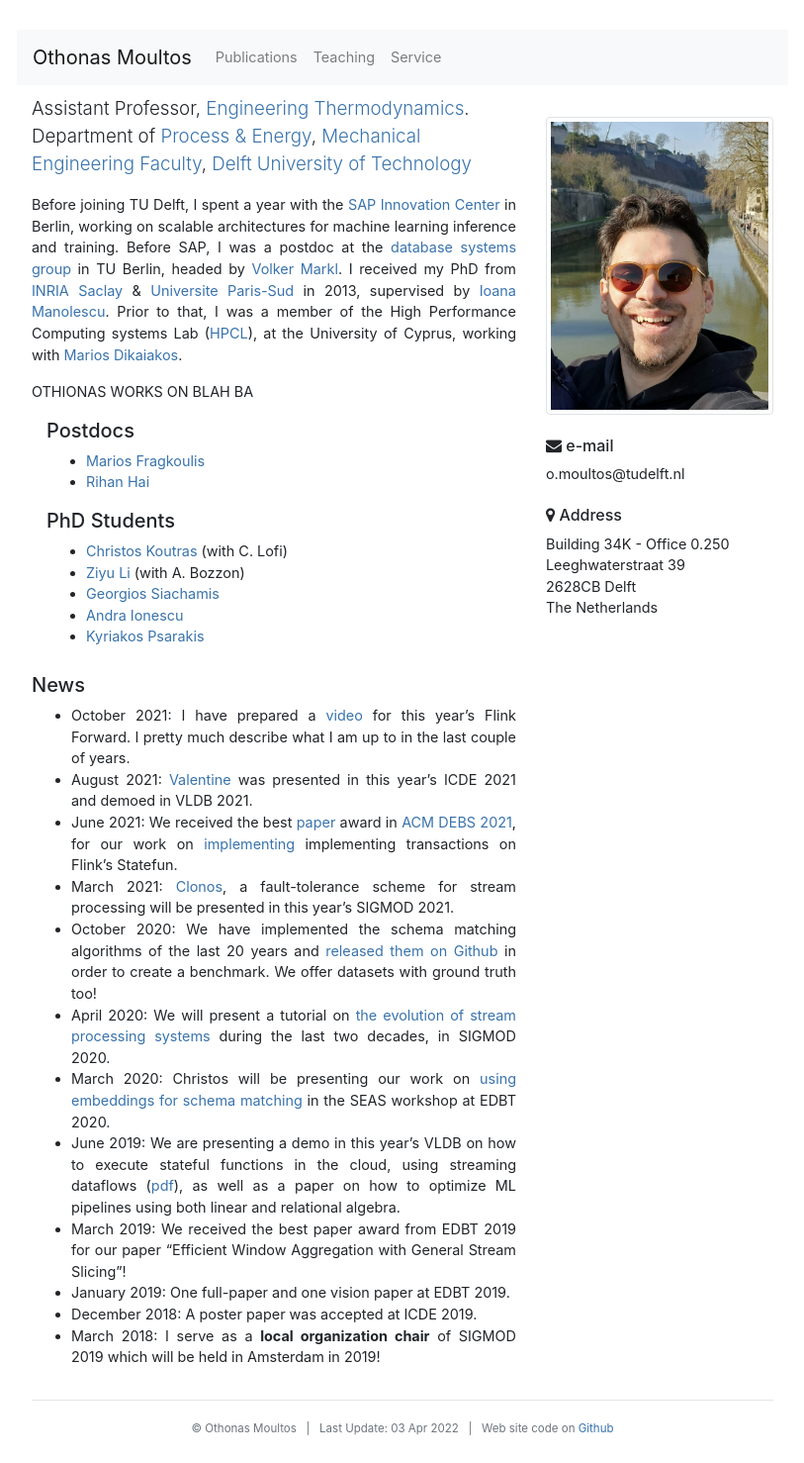
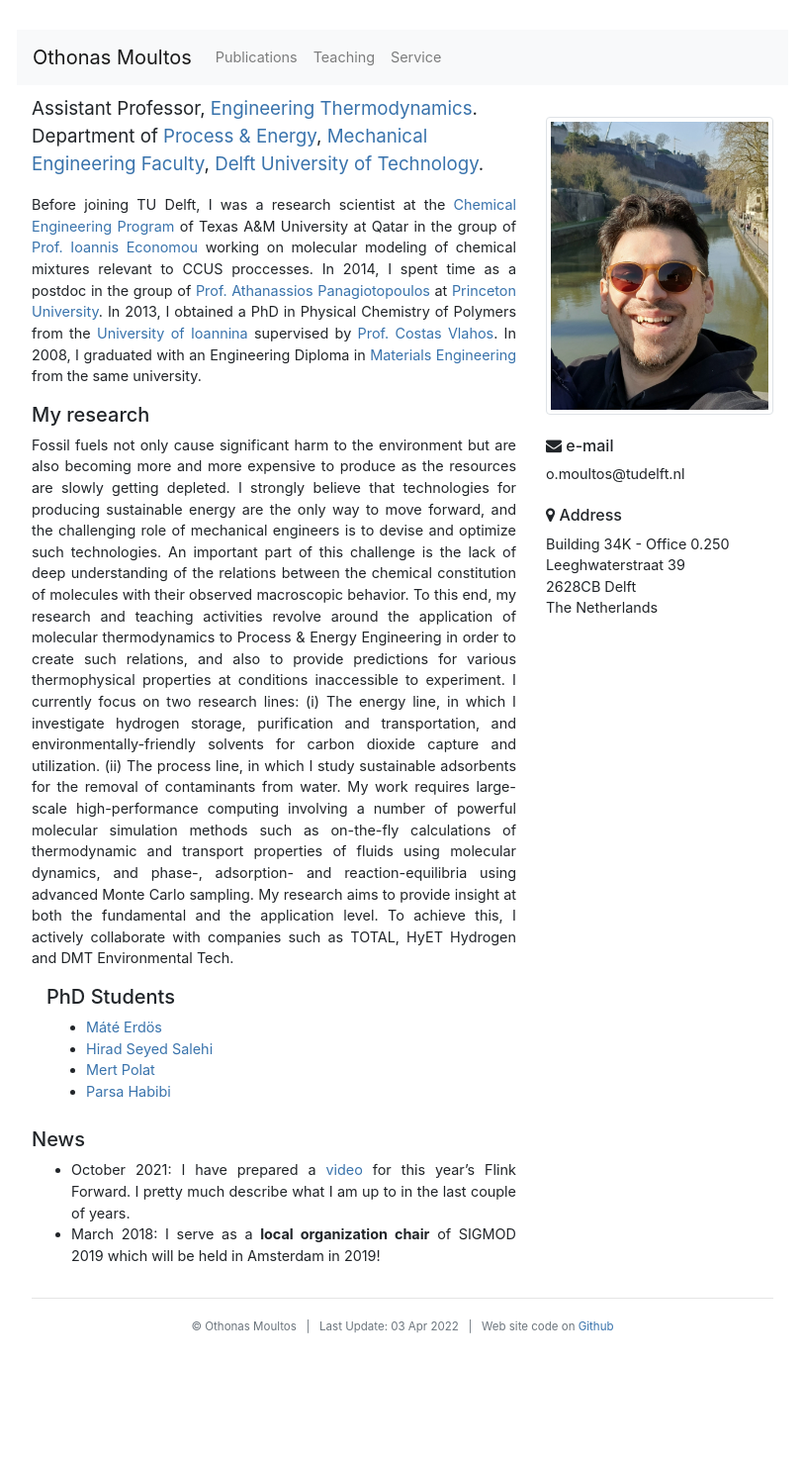
Before and after one commit to omoultosEthTuDelft/web, a Jekyll site: the page built from index.md, in a window 1280 px wide. Shown: the whole page at 99% size, without its empty margins (233-1046 px from the left). Built offline with Jekyll 4.4.1, drawn with Linux system fonts in a browser that asks for light colours; nearby versions of some CDN libraries; after the commit the page ends 1376 px from its top, so only the background shows below that.

Commit message:
new upate

```diff
--- a/index.md
+++ b/index.md
@@ -10,19 +10,25 @@ title: "Othonas Moultos | Assistant Professor, TU Delft"
 <div class="col-sm-8">
 <!-- <h3> Othonas Moultos </h3> -->
 
-<p class="lead" style="font-size: 130%">
-Assistant Professor, <a href="https://www.tudelft.nl/3me/over/afdelingen/process-energy/people/engineering-thermodynamics/">Engineering Thermodynamics</a>.
-
-Department of <a href="hhttps://www.tudelft.nl/3me/over/afdelingen/process-energy">Process & Energy</a>, <a href="https://www.tudelft.nl/3me/">Mechanical Engineering Faculty</a>, <a href="http://www.tudelft.nl/">Delft University of Technology</a>
+<p class="lead" style="font-size: 130%"><strong>
+Assistant Professor, <a href="https://www.tudelft.nl/3me/over/afdelingen/process-energy/people/engineering-thermodynamics/">Engineering Thermodynamics</a>. Department of <a href="hhttps://www.tudelft.nl/3me/over/afdelingen/process-energy">Process & Energy</a>, <a href="https://www.tudelft.nl/3me/">Mechanical Engineering Faculty</a>, <a href="http://www.tudelft.nl/">Delft University of Technology</a>.</strong>
 </p>
 
 <p style="text-align: justify;">
 
-Before joining TU Delft, I spent a year with the <a href="https://icn.sap.com">SAP Innovation Center</a> in Berlin, working on scalable architectures for machine learning inference and training. Before SAP, I was a postdoc at the <a href="http://www.dima.tu-berlin.de/menue/database_systems_and_information_management_group/?no_cache=1">database systems group</a> in TU Berlin, headed by <a href="https://www.dima.tu-berlin.de/menue/staff/volker_markl/">Volker Markl</a>. I received my PhD from <a href="http://www.inria.fr/saclay/">INRIA Saclay</a> &amp; <a href="http://www.u-psud.fr" >Universite Paris-Sud</a> in 2013, supervised by <a href="http://www-rocq.inria.fr/~manolesc/">Ioana Manolescu</a>. Prior to that, I was a member of the High Performance Computing systems Lab (<a href="http://grid.ucy.ac.cy">HPCL</a>), at the University of Cyprus, working with <a href="http://www.cs.ucy.ac.cy/~mdd/">Marios Dikaiakos</a>.
+Before joining TU Delft, I was a research scientist at the <a href="https://www.qatar.tamu.edu/programs/chemical-engineering">Chemical Engineering Program</a> of Texas A&M University at Qatar in the group of <a href="https://www.qatar.tamu.edu/programs/chemical-engineering/faculty-and-staff/dr.-ioannis-economou">Prof. Ioannis Economou</a> working on molecular modeling of chemical mixtures relevant to CCUS proccesses. In 2014, I spent time as a postdoc in the group of <a href="https://cbe.princeton.edu/people/athanassios-panagiotopoulos">Prof. Athanassios Panagiotopoulos</a> at <a href="https://cbe.princeton.edu">Princeton University</a>. In 2013, I obtained a PhD in Physical Chemistry of Polymers from the <a href="https://www.uoi.gr/en/">University of Ioannina</a> supervised by <a href="https://chem.uoi.gr/en/meli-dep/vlachos-konstantinos/">Prof. Costas Vlahos</a>. In 2008, I graduated with an Engineering Diploma in <a href="http://www.materials.uoi.gr/en/">Materials Engineering</a> from the same university.
 </p>
 
+
+<h5>My research</h5>
 <p style="text-align: justify;">
-OTHIONAS WORKS ON BLAH BA <!-- I work with <a href="http://mariosfragkoulis.gr/">Marios Fragkoulis</a> (postdoc) and <a href="https://ckoutras.github.io/">Christos Koutras</a> (PhD student, co-advised with Christoph Lofi). --></p>
+
+Fossil fuels not only cause significant harm to the environment but are also becoming more and more expensive to produce as the resources are slowly getting depleted. I strongly believe that technologies for producing sustainable energy are the only way to move forward, and the challenging role of mechanical engineers is to devise and optimize such technologies. An important part of this challenge is the lack of deep understanding of the relations between the chemical constitution of molecules with their observed macroscopic behavior. To this end, my research and teaching activities revolve around the application of molecular thermodynamics to Process & Energy Engineering in order to create such relations, and also to provide predictions for various thermophysical properties at conditions inaccessible to experiment. I currently focus on two research lines:
+(i) The energy line, in which I investigate hydrogen storage, purification and transportation, and environmentally-friendly solvents for carbon dioxide capture and utilization.
+(ii) The process line, in which I study sustainable adsorbents for the removal of contaminants from water. My work requires large-scale high-performance computing involving a number of powerful molecular simulation methods such as on-the-fly calculations of thermodynamic and transport properties of fluids using molecular dynamics, and phase-, adsorption- and reaction-equilibria using advanced Monte Carlo sampling. My research aims to provide insight at both the fundamental and the application level. To achieve this, I actively collaborate with companies such as TOTAL, HyET Hydrogen and DMT Environmental Tech.
+</p>
+
+
 
 <!-- <div class="alert alert-warning" role="alert" markdown="1">
   I am searching for motivated **postdocs, PhD students and research engineers**! More information on the positions <a href="/jobs/">here</a>.
@@ -32,19 +38,18 @@ OTHIONAS WORKS ON BLAH BA <!-- I work with <a href="http://mariosfragkoulis.gr/"
 
 
 <div style="text-align: justify;" class="col-sm-8">
-<h5>Postdocs</h5>
+<!-- <h5>Postdocs</h5>
 <section markdown="1">
 - [Marios Fragkoulis](http://mariosfragkoulis.gr)
 - [Rihan Hai](https://scholar.google.de/citations?user=vD8M9R0AAAAJ&hl=en)
-</section>
+</section> -->
 
 <h5>PhD Students</h5>
 <section markdown="1">
-- [Christos Koutras](https://ckoutras.github.io) (with C. Lofi)
-- [Ziyu Li](https://www.tudelft.nl/ewi/over-de-faculteit/afdelingen/software-technology/web-information-systems/people/ziyu-li) (with A. Bozzon)
-- [Georgios Siachamis](https://www.tudelft.nl/ewi/over-de-faculteit/afdelingen/software-technology/web-information-systems/people/georgios-siachamis)
-- [Andra Ionescu](https://andraionescu.github.io)
-- [Kyriakos Psarakis](https://kpsarakis.github.io/)
+- [Máté Erdös](https://scholar.google.com/citations?user=TOKYbtYAAAAJ&hl=en)
+- [Hirad Seyed Salehi](https://scholar.google.com/citations?user=_zAZdskAAAAJ&hl=en)
+- [Mert Polat](https://scholar.google.com/citations?user=iNQ80VEAAAAJ&hl=en)
+- [Parsa Habibi](https://www.tudelft.nl/3me/over/afdelingen/process-energy/people/engineering-thermodynamics/parsa-habibi)
 </section>
 </div>
 
@@ -77,16 +82,6 @@ The Netherlands
 
 <section markdown="1">
 - October 2021: I have prepared a <a href="https://www.youtube.com/watch?v=jMmEDPGeh0w">video</a> for this year's Flink Forward. I pretty much describe what I am up to in the last couple of years.
-- August 2021: <a href="https://delftdata.github.io/valentine">Valentine</a> was presented in this year's ICDE 2021 and demoed in VLDB 2021.
-- June 2021: We received the best <a href="https://dl.acm.org/doi/10.1145/3465480.3466920">paper</a> award in <a href="https://2021.debs.org">ACM DEBS 2021</a>, for our work on <a href="https://github.com/delftdata/flink-statefun-transactions">implementing</a> implementing transactions on Flink's Statefun.
-- March 2021: <a href="assets/publications/clonos-sigmod2021.pdf">Clonos</a>, a fault-tolerance scheme for stream processing will be presented in this year's SIGMOD 2021.
-- October 2020: We have implemented the schema matching algorithms of the last 20 years and <a href="https://delftdata.github.io/valentine">released them on Github</a> in order to create a benchmark. We offer datasets with ground truth too!
-- April 2020: We will present a tutorial on <a href="https://streaming-research.github.io/Tutorial-SIGMOD-2020/"> the evolution of stream processing systems</a> during the last two decades, in SIGMOD 2020.
-- March 2020: Christos will be presenting our work on <a href="http://ceur-ws.org/Vol-2578/SEAData5.pdf">using embeddings for schema matching</a> in the SEAS workshop at EDBT 2020.
-- June 2019:  We are presenting a demo in this year's VLDB on how to execute  stateful functions in the cloud, using streaming dataflows (<a href="/assets/publications/stateful-functions.pdf">pdf</a>), as well as a paper on how to optimize ML pipelines using both linear and relational algebra.
-- March 2019:  We received the best paper award from EDBT 2019 for our paper "Efficient Window Aggregation with General Stream Slicing"!
-- January 2019:  One full-paper and one vision paper at EDBT 2019.
-- December 2018: A poster paper was accepted at ICDE 2019.
 - March 2018: I serve as a **local organization chair** of SIGMOD 2019 which will be held in Amsterdam in 2019!
 </section>
     </div>
```
